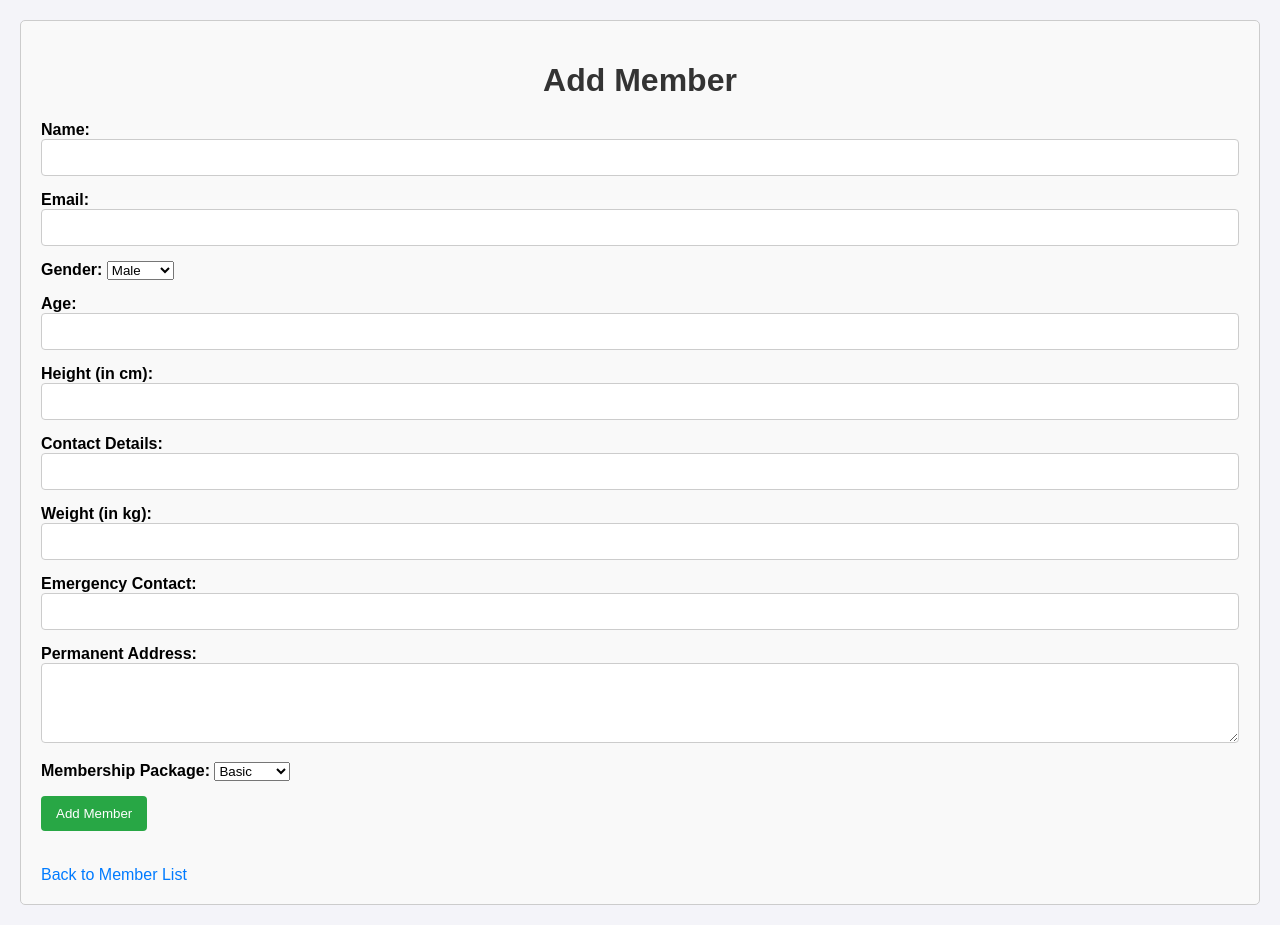
After one commit to Kaushiksubramanya/gym_management_system, a Flask app: page /add_member in a window 1280 px wide. The commit adds this page. Run offline with Flask 3, Linux system fonts and the light colour scheme.

Commit message:
Added the membership pages and storing teh values n the db

```diff
--- a/src/app.py
+++ b/src/app.py
@@ -1,16 +1,20 @@
 from flask import Flask, render_template, request, redirect, url_for, flash
 from flask_sqlalchemy import SQLAlchemy
-from .models import db,  Member, User
+from flask_migrate import Migrate
+from .models import db, Member, User
 
 app = Flask(__name__)
 app.secret_key = 'your_secret_key'
 
-# Configure the SQLite database
-app.config['SQLALCHEMY_DATABASE_URI'] = 'sqlite:///members.db'
+# Initialize the Flask application
+app = Flask(__name__)
+app.config['SQLALCHEMY_DATABASE_URI'] = 'sqlite:///gym_management.db'
 app.config['SQLALCHEMY_TRACK_MODIFICATIONS'] = False
+app.config['SECRET_KEY'] = 'your_secret_key_here'
 
 # Initialize the database
-db.init_app(app)
+db.init_app(app)  # Initialize db with the app
+migrate = Migrate(app, db)
 
 # Create the database and tables
 with app.app_context():
@@ -31,19 +35,20 @@ def list_users():
 # Route to handle user registration
 @app.route('/users', methods=['POST'])
 def add_user():
-    username = request.form['username']
-    password = request.form['password']
-    role = request.form['role']
+    if request.method == 'POST':
+        username = request.form['username']
+        password = request.form['password']
+        role = request.form['role']
 
- # Create a new User instance
-    new_user = User(username=username, password=password, role=role)
+        # Create a new User instance
+        new_user = User(username=username, password=password, role=role)
 
         # Add the user to the database
-    db.session.add(new_user)
-    db.session.commit()
+        db.session.add(new_user)
+        db.session.commit()
 
-    flash('User added successfully!', 'success')
-    return redirect(url_for('list_users'))
+        flash('User added successfully!', 'success')
+        return redirect(url_for('list_users'))  # Redirect to the user list
 
     return render_template('add_user.html')
 
@@ -80,6 +85,11 @@ def update_user(username):
     flash('User updated successfully!')
     return redirect(url_for('list_users'))
 
+@app.route('/members')
+def list_members():
+    members = Member.query.all()  # Fetch all members from the database
+    return render_template('members.html', members=members)
+
 @app.route('/membership', methods=['GET', 'POST'])
 def membership():
     if request.method == 'POST':
@@ -87,32 +97,72 @@ def membership():
         name = request.form['name']
         email = request.form['email']
         age = request.form['age']
+       # gender= request.form['gender']
         phoneNo = request.form['phoneNo']
         height = request.form['height']
         weight = request.form['weight']
         emergency_contact = request.form['emergency_contact']
         address = request.form['address']
+        membership_package = request.form['membership_package']
 
         # Create a new Member instance and add it to the database
         new_member = Member(
             name=name,
             email=email,
+            #gender=gender,
             age=age,
             phoneNo=phoneNo,
             height=height,
             weight=weight,
             emergency_contact=emergency_contact,
-            address=address
+            address=address,
+            membership_package=membership_package
         )
 
         db.session.add(new_member)
         db.session.commit()  # Save to the database
 
-        flash('Membership details submitted successfully!')
-        return redirect('/membership')
+        flash('Member added successfully!', 'success')
+        return redirect(url_for('list_members'))  # Redirect to member list page
 
-    return render_template('membership.html')
+    return render_template('add_member.html')
 
+# Route to add a new member
+@app.route('/add_member', methods=['GET', 'POST'])
+def add_member():
+    if request.method == 'POST':
+        name = request.form['name']
+        email = request.form['email']
+        gender = request.form['gender']
+        age = request.form['age']
+        phoneNo = request.form['phoneNo']
+        height = request.form['height']
+        weight = request.form['weight']
+        emergency_contact = request.form['emergency_contact']
+        address = request.form['address']
+        membership_package = request.form['membership_package']
+
+        # Create a new Member instance
+        new_member = Member(
+            name=name,
+            email=email,
+            gender=gender,
+            age=age,
+            phoneNo=phoneNo,
+            height=height,
+            weight=weight,
+            emergency_contact=emergency_contact,
+            address=address,
+            membership_package=membership_package
+        )
+
+        db.session.add(new_member)
+        db.session.commit()
+
+        flash('Member added successfully!', 'success')
+        return redirect(url_for('list_members'))  # Redirect to the member list
+
+    return render_template('add_member.html')
 
 
 if __name__ == "__main__":
--- a/src/static/style.css
+++ b/src/static/style.css
@@ -1,22 +1,169 @@
 body {
     font-family: Arial, sans-serif;
+    background-color: #f4f4f9;
+    margin: 0;
+    padding: 0;
 }
 
 .container {
-    background-color: #f8f9fa;
+    margin: 20px;
+    padding: 20px;
+    border: 1px solid #ccc;
     border-radius: 5px;
-    padding: 20px;
+    background-color: #f9f9f9; /* Optional: add background color */
 }
 
-h1 {
-    color: #343a40;
+.table {
+    width: 100%; /* Make the table take full width of the container */
+    border-collapse: collapse; /* Remove double borders */
+}
+
+.table th, .table td {
+    border: 1px solid #ddd; /* Add border to table cells */
+    padding: 8px; /* Add padding inside cells */
+    text-align: left; /* Align text to the left */
 }
 
 .table th {
-    background-color: #007bff;
-    color: white;
+    background-color: #4CAF50; /* Header background color */
+    color: white; /* Header text color */
 }
 
-.alert {
+.table tr:hover {
+    background-color: #f1f1f1; /* Highlight row on hover */
+}
+
+
+h1 {
+    text-align: center;
+    color: #333;
+}
+
+.form {
+    display: flex;
+    flex-direction: column;
+}
+
+.form-group {
+    margin-bottom: 15px;
+}
+
+label {
+    font-weight: bold;
+    margin-bottom: 5px;
+}
+
+input[type="text"],
+input[type="email"],
+input[type="number"],
+textarea {
+    width: 100%;
+    padding: 10px;
+    border: 1px solid #ccc;
+    border-radius: 4px;
+    box-sizing: border-box;
+}
+
+textarea {
+    height: 80px;
+}
+
+input[type="submit"] {
+    background-color: #28a745;
+    color: white;
+    padding: 10px 15px;
+    border: none;
+    border-radius: 4px;
+    cursor: pointer;
+}
+
+input[type="submit"]:hover {
+    background-color: #218838;
+}
+
+a {
+    display: block;
+    text-align: center;
+    margin-top: 20px;
+    color: #007bff;
+    text-decoration: none;
+}
+
+a:hover {
+    text-decoration: underline;
+    table {
+    width: 100%;
+    border-collapse: collapse;
     margin-bottom: 20px;
 }
+
+th, td {
+    padding: 12px;
+    border: 1px solid #ddd;
+    text-align: left;
+}
+
+th {
+    background-color: #f4f4f9;
+    font-weight: bold;
+}
+
+tr:nth-child(even) {
+    background-color: #f9f9f9;
+}
+
+a {
+    display: inline-block;
+    margin-top: 20px;
+    text-decoration: none;
+    color: #007bff;
+}
+
+a:hover {
+    text-decoration: underline;
+}
+
+}
+
+table {
+    width: 100%;
+    border-collapse: collapse;
+    margin-bottom: 20px;
+}
+
+th, td {
+    padding: 12px;
+    border: 1px solid #ddd;
+    text-align: left;
+}
+
+th {
+    background-color: #f4f4f9;
+    font-weight: bold;
+}
+
+tr:nth-child(even) {
+    background-color: #f9f9f9;
+}
+
+a {
+    display: inline-block;
+    margin-top: 20px;
+    text-decoration: none;
+    color: #007bff;
+}
+
+a:hover {
+    text-decoration: underline;
+}
+
+input[type="file"] {
+    padding: 5px;
+}
+
+img.profile-pic {
+    max-width: 150px;
+    max-height: 150px;
+    display: block;
+    margin: 20px auto;
+}
--- /dev/null
+++ b/src/templates/add_member.html
@@ -0,0 +1,68 @@
+<!DOCTYPE html>
+<html lang="en">
+<head>
+    <meta charset="UTF-8">
+    <meta name="viewport" content="width=device-width, initial-scale=1.0">
+    <title>Add Member</title>
+    <link rel="stylesheet" href="{{ url_for('static', filename='style.css') }}">
+</head>
+<body>
+    <div class="container">
+        <h1>Add Member</h1>
+        <form action="/add_member" method="POST" class="form">
+            <div class="form-group">
+                <label for="name">Name:</label>
+                <input type="text" id="name" name="name" required>
+            </div>
+            <div class="form-group">
+                <label for="email">Email:</label>
+                <input type="email" id="email" name="email" required>
+            </div>
+            <div class="form-group">
+                <label for="gender">Gender:</label>
+                <select id="gender" name="gender" required>
+                    <option value="male">Male</option>
+                    <option value="female">Female</option>
+                    <option value="other">Other</option>
+                </select>
+            </div>
+            <div class="form-group">
+                <label for="age">Age:</label>
+                <input type="number" id="age" name="age" required>
+            </div>
+            <div class="form-group">
+                <label for="height">Height (in cm):</label>
+                <input type="number" id="height" name="height" required>
+            </div>
+            <div class="form-group">
+                <label for="phoneNo">Contact Details:</label>
+                <input type="text" id="phoneNo" name="phoneNo" required>
+            </div>
+            <div class="form-group">
+                <label for="weight">Weight (in kg):</label>
+                <input type="number" id="weight" name="weight" required>
+            </div>
+            <div class="form-group">
+                <label for="emergency_contact">Emergency Contact:</label>
+                <input type="text" id="emergency_contact" name="emergency_contact" required>
+            </div>
+            <div class="form-group">
+                <label for="address">Permanent Address:</label>
+                <textarea id="address" name="address" required></textarea>
+            </div>
+            <div class="form-group">
+                <label for="membership_package">Membership Package:</label>
+                <select id="membership_package" name="membership_package" required>
+                    <option value="basic">Basic</option>
+                    <option value="premium">Premium</option>
+                    <option value="vip">VIP</option>
+                </select>
+            </div>
+            <div class="form-group">
+                <input type="submit" value="Add Member">
+            </div>
+        </form>
+        <a href="/members">Back to Member List</a>
+    </div>
+</body>
+</html>
```
Also changed, not shown: src/__init__.py (+13 -6 lines), src/models.py (+23 -14 lines), src/templates/members.html (added, +48 -0 lines), src/templates/membership.html (+16 -2 lines), src/gym_management.db (added), src/instance/gym_management.db (added), src/instance/members.db (deleted).
